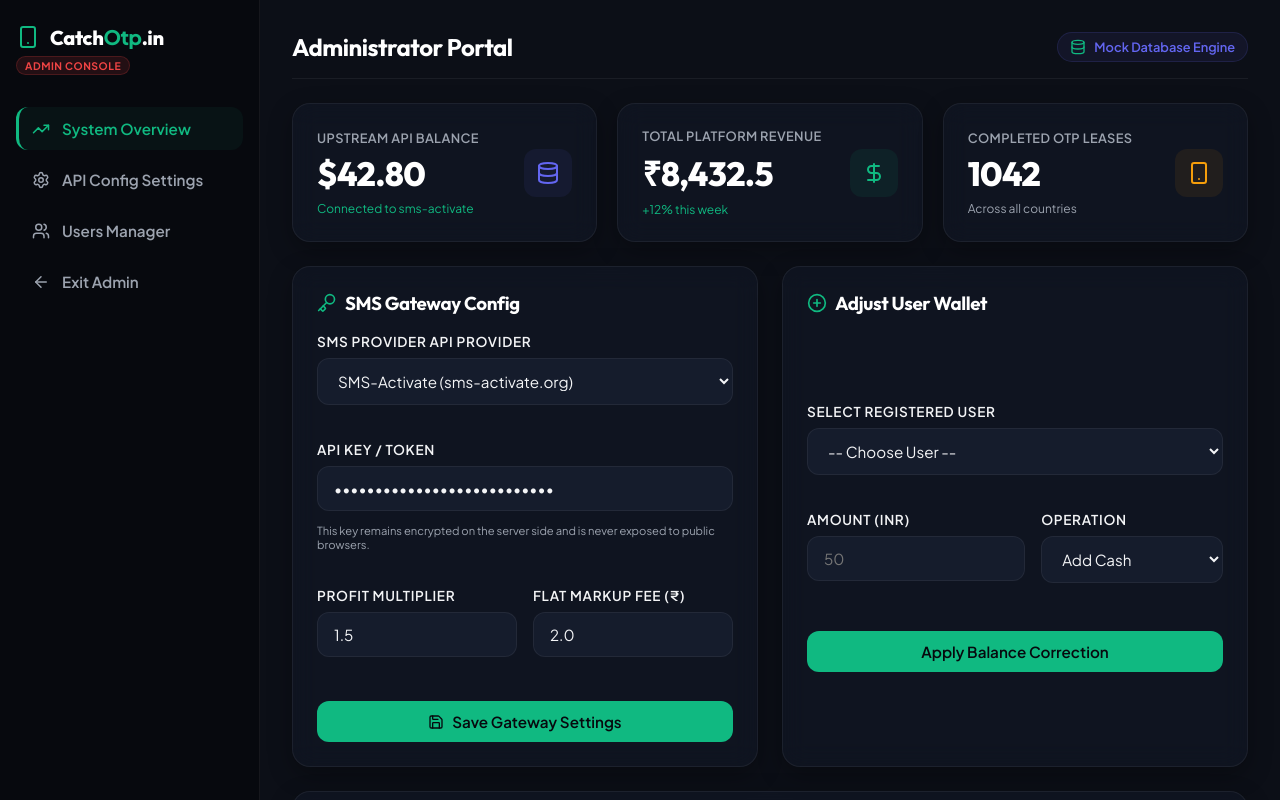
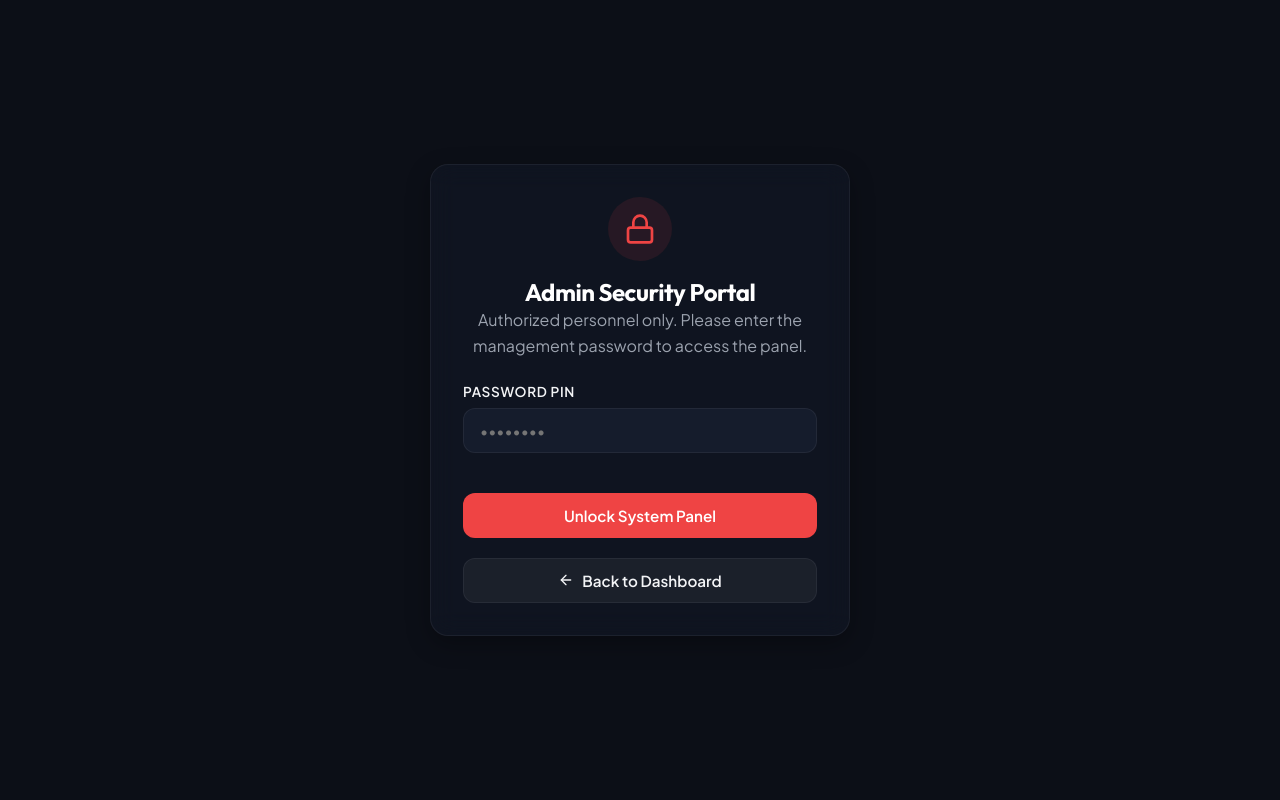
Before and after one commit to aakash07l/catchotp.in, a Next.js app: page /admin in a window 1280 px wide. Shown: the top 800 px of the page. Built offline with nearby package versions, Linux system fonts and the light colour scheme.

Commit message:
Implement admin login feature
Added admin login functionality with password validation and error handling.

```diff
--- a/app/admin/page.js
+++ b/app/admin/page.js
@@ -1,13 +1,18 @@
 "use client";
 
-import { useState, useEffect } from "react";
+import { useState } from "react";
 import Link from "next/link";
 import {
   Smartphone, Settings, Users, Database, ShieldAlert, Award,
-  TrendingUp, Save, Key, DollarSign, PlusCircle, ArrowLeft, RefreshCw, Send, Check
+  TrendingUp, Save, Key, DollarSign, PlusCircle, ArrowLeft, RefreshCw, Send, Check, Eye, Lock
 } from "lucide-react";
 
 export default function AdminPanel() {
+  // Admin Login States
+  const [isAdminLoggedIn, setIsAdminLoggedIn] = useState(false);
+  const [adminPassword, setAdminPassword] = useState("");
+  const [loginError, setLoginError] = useState("");
+
   // Configuration settings (saved in localStorage or mock state)
   const [provider, setProvider] = useState("sms-activate");
   const [apiKey, setApiKey] = useState("demo_key_catchotp_123456789");
@@ -36,6 +41,17 @@ export default function AdminPanel() {
   const [selectedUser, setSelectedUser] = useState("");
   const [adjustAmount, setAdjustAmount] = useState("");
   const [adjustAction, setAdjustAction] = useState("add"); // add or deduct
+
+  // Admin login handler
+  const handleAdminLogin = (e) => {
+    e.preventDefault();
+    if (adminPassword === "admin123") {
+      setIsAdminLoggedIn(true);
+      setLoginError("");
+    } else {
+      setLoginError("Invalid Admin Password! Hint: admin123");
+    }
+  };
 
   // Settings Save Handler
   const handleSaveSettings = (e) => {
@@ -70,6 +86,47 @@ export default function AdminPanel() {
     alert("User balance updated successfully!");
   };
 
+  // Check login state
+  if (!isAdminLoggedIn) {
+    return (
+      <div style={localStyles.gateContainer}>
+        <div className="card animate-fade-in" style={localStyles.gateCard}>
+          <div style={localStyles.gateHeader}>
+            <div style={localStyles.iconWrapper}>
+              <Lock size={32} color="var(--error)" />
+            </div>
+            <h2>Admin Security Portal</h2>
+            <p>Authorized personnel only. Please enter the management password to access the panel.</p>
+          </div>
+
+          <form onSubmit={handleAdminLogin} style={{ display: "flex", flexDirection: "column", gap: "20px" }}>
+            <div className="form-group">
+              <label className="form-label">Password PIN</label>
+              <input
+                type="password"
+                value={adminPassword}
+                onChange={(e) => setAdminPassword(e.target.value)}
+                className="input"
+                placeholder="••••••••"
+                style={{ width: "100%" }}
+                required
+              />
+              {loginError && <span style={localStyles.errorText}>{loginError}</span>}
+            </div>
+
+            <button type="submit" className="btn btn-danger" style={{ width: "100%", padding: "12px", background: "var(--error)", color: "#fff" }}>
+              Unlock System Panel
+            </button>
+
+            <Link href="/dashboard" className="btn btn-secondary" style={{ width: "100%", padding: "12px" }}>
+              <ArrowLeft size={16} /> Back to Dashboard
+            </Link>
+          </form>
+        </div>
+      </div>
+    );
+  }
+
   return (
     <div style={styles.adminContainer}>
       {/* Sidebar Panel */}
@@ -86,6 +143,7 @@ export default function AdminPanel() {
           <a href="#stats" style={styles.navBtnActive}><TrendingUp size={18} /> System Overview</a>
           <a href="#settings" style={styles.navBtn}><Settings size={18} /> API Config Settings</a>
           <a href="#users" style={styles.navBtn}><Users size={18} /> Users Manager</a>
+          <button onClick={() => setIsAdminLoggedIn(false)} style={styles.navBtn}><Lock size={18} /> Lock Console</button>
           <Link href="/dashboard" style={styles.navBtn}><ArrowLeft size={18} /> Exit Admin</Link>
         </nav>
 
@@ -313,6 +371,42 @@ export default function AdminPanel() {
   );
 }
 
+const localStyles = {
+  gateContainer: {
+    display: "flex",
+    alignItems: "center",
+    justifyContent: "center",
+    minHeight: "100vh",
+    background: "var(--bg-main)",
+    padding: "20px",
+  },
+  gateCard: {
+    maxWidth: "420px",
+    width: "100%",
+    padding: "32px",
+  },
+  gateHeader: {
+    textAlign: "center",
+    marginBottom: "24px",
+  },
+  iconWrapper: {
+    width: "64px",
+    height: "64px",
+    borderRadius: "50%",
+    background: "rgba(239, 68, 68, 0.1)",
+    display: "flex",
+    alignItems: "center",
+    justifyContent: "center",
+    margin: "0 auto 16px auto",
+  },
+  errorText: {
+    color: "var(--error)",
+    fontSize: "0.75rem",
+    marginTop: "4px",
+    display: "block",
+  }
+};
+
 const styles = {
   adminContainer: {
     display: "flex",
@@ -377,6 +471,7 @@ const styles = {
     cursor: "pointer",
     textAlign: "left",
     transition: "all var(--transition-fast)",
+    width: "100%",
   },
   navBtnActive: {
     display: "flex",
@@ -390,6 +485,7 @@ const styles = {
     paddingLeft: "13px",
     fontSize: "0.95rem",
     fontWeight: 600,
+    textAlign: "left",
   },
   sidebarFooter: {
     borderTop: "1px solid var(--border)",
```
